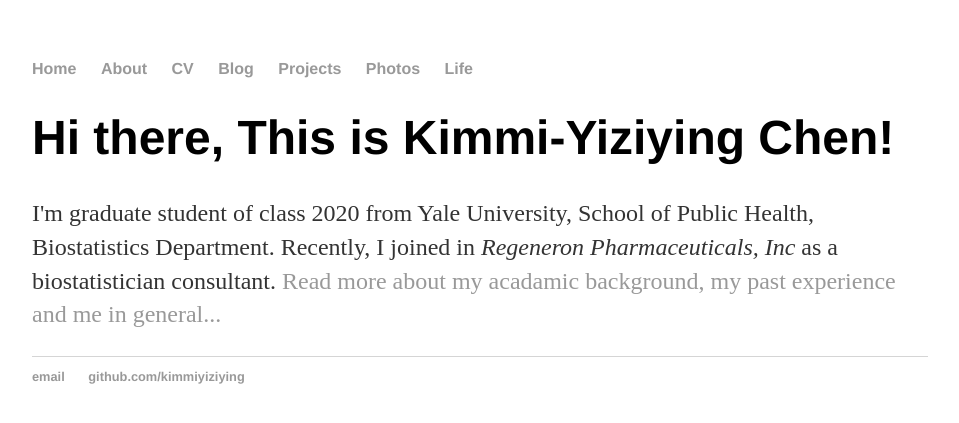
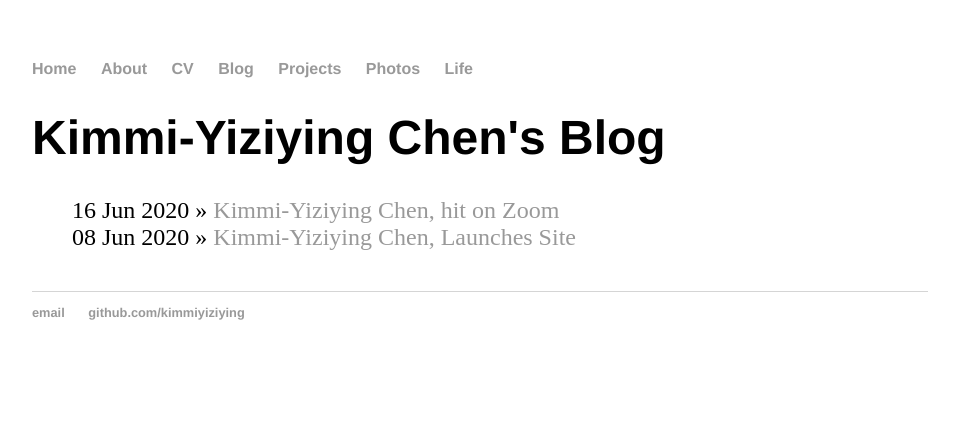
Before and after one commit to kimmiyiziying/kimmi-yiziyingchen, a Jekyll site: the page built from blog/index.html, in a window 1280 px wide. Shown: the top 423 px of the page, without its empty margins (160-1119 px from the left). Built offline with Jekyll 4.4.1, drawn with Linux system fonts in a browser that asks for light colours.

Commit message:
Update index.html

```diff
--- a/blog/index.html
+++ b/blog/index.html
@@ -1,8 +1,11 @@
 ---
 layout: default
-title: More about Kimmi-Yiziying Chen
+title: Kimmi-Yiziying Chen's Blog
 ---
-<div class="blurb">
-        <h1>Hi there, This is Kimmi-Yiziying Chen!</h1>
-	<p>I'm graduate student of class 2020 from Yale University, School of Public Health, Biostatistics Department. Recently, I joined in <em>Regeneron Pharmaceuticals, Inc</em> as a biostatistician consultant. <a href="/about">Read more about my acadamic background, my past experience and me in general...</a></p>
-</div><!-- /.blurb -->
+	<h1>{{ page.title }}</h1>
+	<ul class="posts">
+
+	  {% for post in site.posts %}
+	    <li><span>{{ post.date | date_to_string }}</span> » <a href="{{ post.url }}" title="{{ post.title }}">{{ post.title }}</a></li>
+	  {% endfor %}
+	</ul>
```
